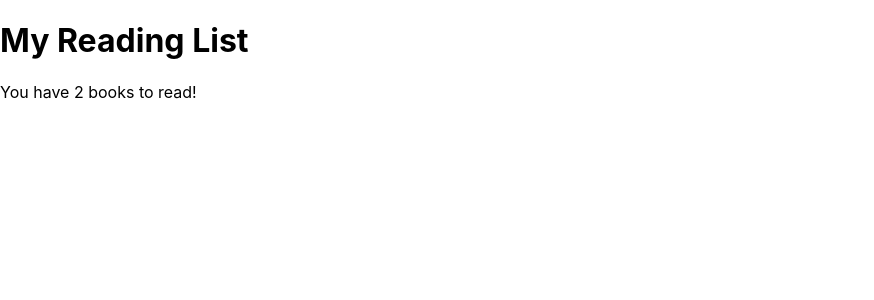
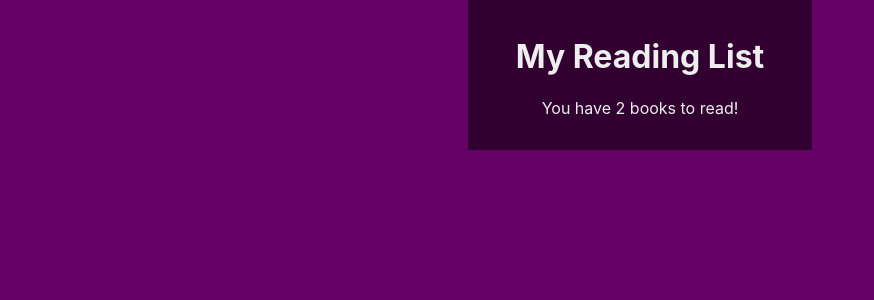
Before and after one commit to systemry420/react-reading-list, a React (Create React App) app: page / in a window 1280 px wide. Shown: the top 300 px of the page, without its empty margins (0-874 px from the left). Built offline with nearby package versions, Linux system fonts and the light colour scheme.

Commit message:
initial styling

```diff
--- a/src/index.css
+++ b/src/index.css
@@ -5,4 +5,21 @@ body {
     sans-serif;
   -webkit-font-smoothing: antialiased;
   -moz-osx-font-smoothing: grayscale;
+  background-color: rgb(102, 0, 102);
 }
+
+.App {
+  min-height: 100vh;
+  display: flex;
+  flex-direction: column;
+  align-items: center;
+  width: 90%;
+  margin: auto;
+}
+
+.navbar {
+  background-color: rgb(49, 0, 49);
+  padding: 1em 3em;
+  color: #eee;
+  text-align: center;
+}
```
